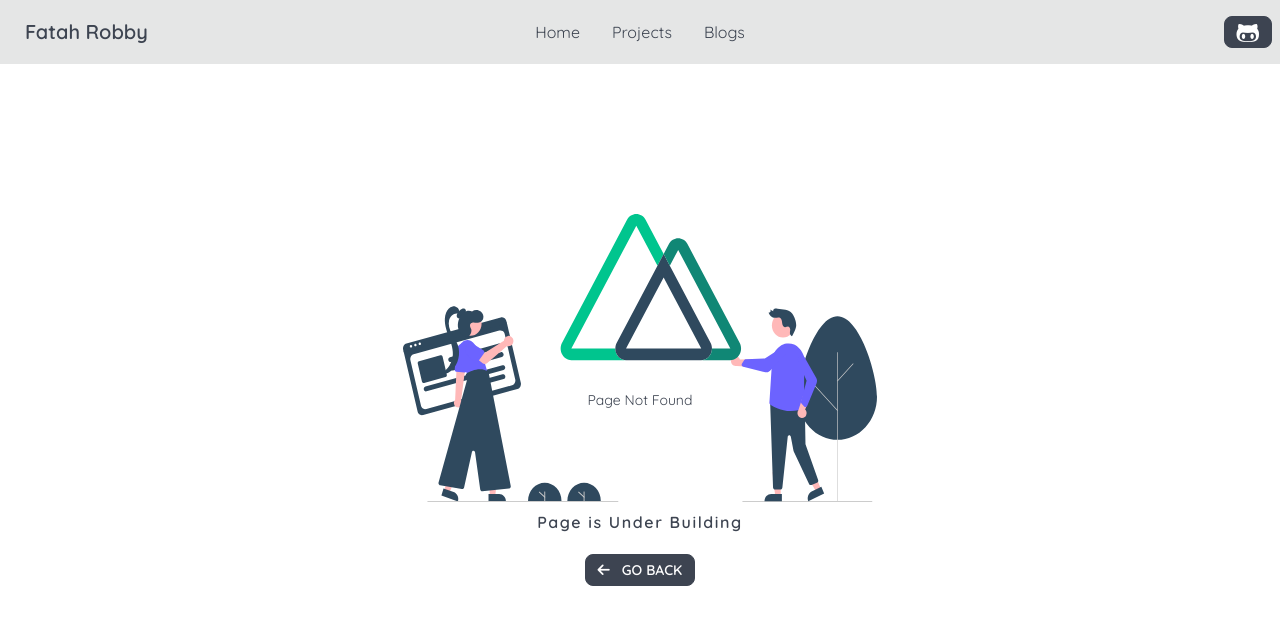
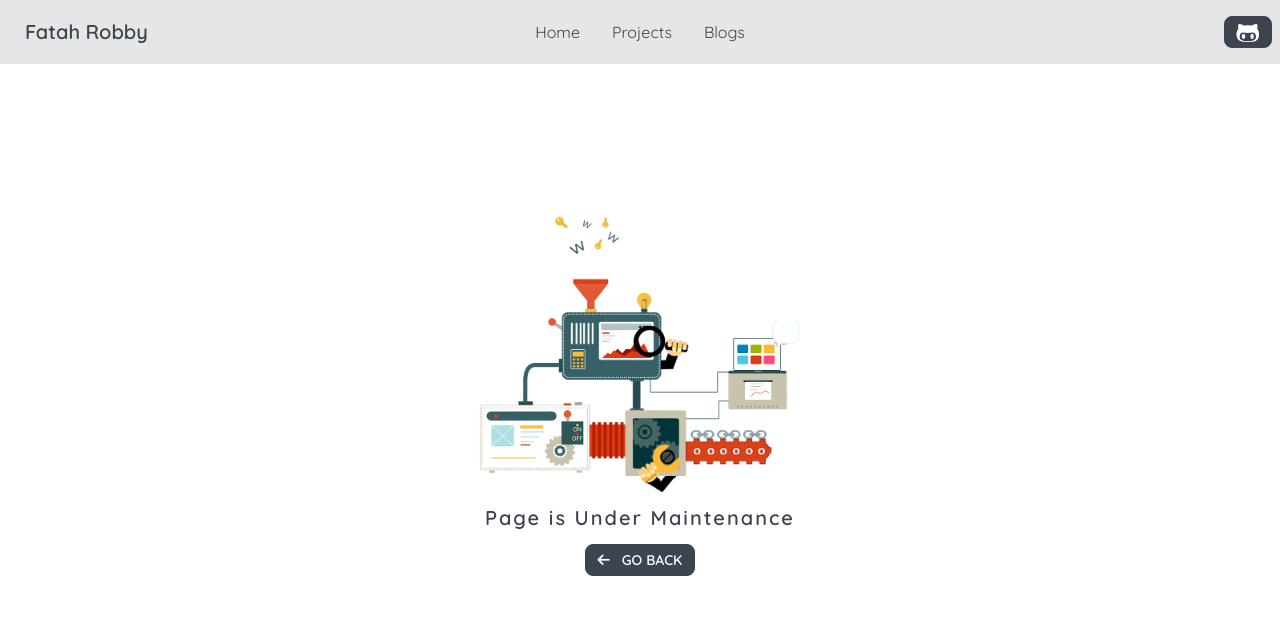
Before and after one commit to FthRobby/portfolio-v2, a Vue app: page /posts in a window 1280 px wide. Before the commit this address had no page. Shown: the top 624 px of the page. Built offline with nearby package versions, Linux system fonts and the light colour scheme.

Commit message:
fix some bugs

```diff
--- a/src/views/BlogsView.vue
+++ b/src/views/BlogsView.vue
@@ -8,12 +8,10 @@
     </header> -->
 
     <main class="h-screen flex flex-col justify-center items-center ">
-      <img src="../assets/nuxt.svg" class="max-h-40 lg:max-h-72">
-      <div class="dark:text-white text-neutral px-2 text-sm rounded absolute">
-        Page Not Found
-      </div>
-      <p class="mt-2 font-semibold text-neutral dark:text-white tracking-widest">Page is Under Building</p>
-      <a href="/" class="btn dark:btn-primary btn-neutral btn-sm mt-5"><i class="fa fa-arrow-left mr-3"></i> Go back</a>
+      <img src="../assets/maintenance.gif" class="lg:max-h-72 " />
+      <p class="font-semibold text-neutral dark:text-white tracking-widest text-xl">Page is Under Maintenance</p>
+      <a href="/" class="btn dark:btn-primary btn-neutral btn-sm mt-5  animate-bounce">
+        <i class="fa fa-arrow-left mr-3"></i> Go back</a>
     </main>
   </div>
 </template>
--- a/src/views/HomePage.vue
+++ b/src/views/HomePage.vue
@@ -12,7 +12,7 @@ import Footer from "../components/Footer.vue";
 export default {
   name: 'app',
   created() {
-    document.title = "Fatah Robby | Home";
+    document.title = "Fatah Robby ";
   }
 }
 </script>
```
Also changed, not shown: src/assets/maintenance.gif (added).
